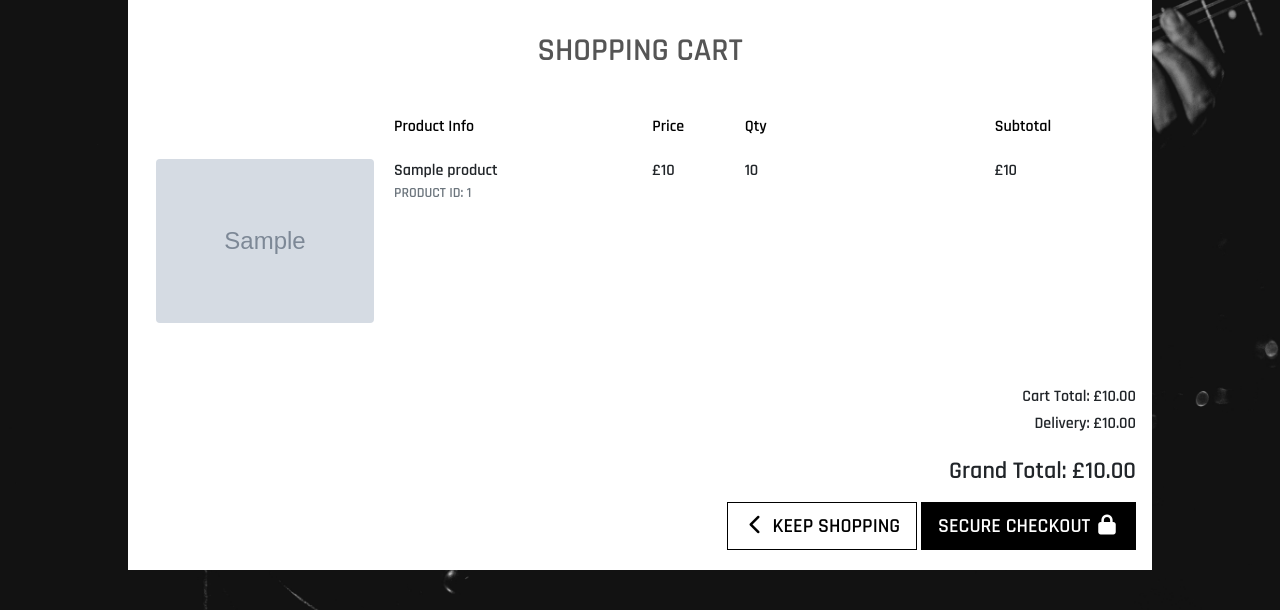
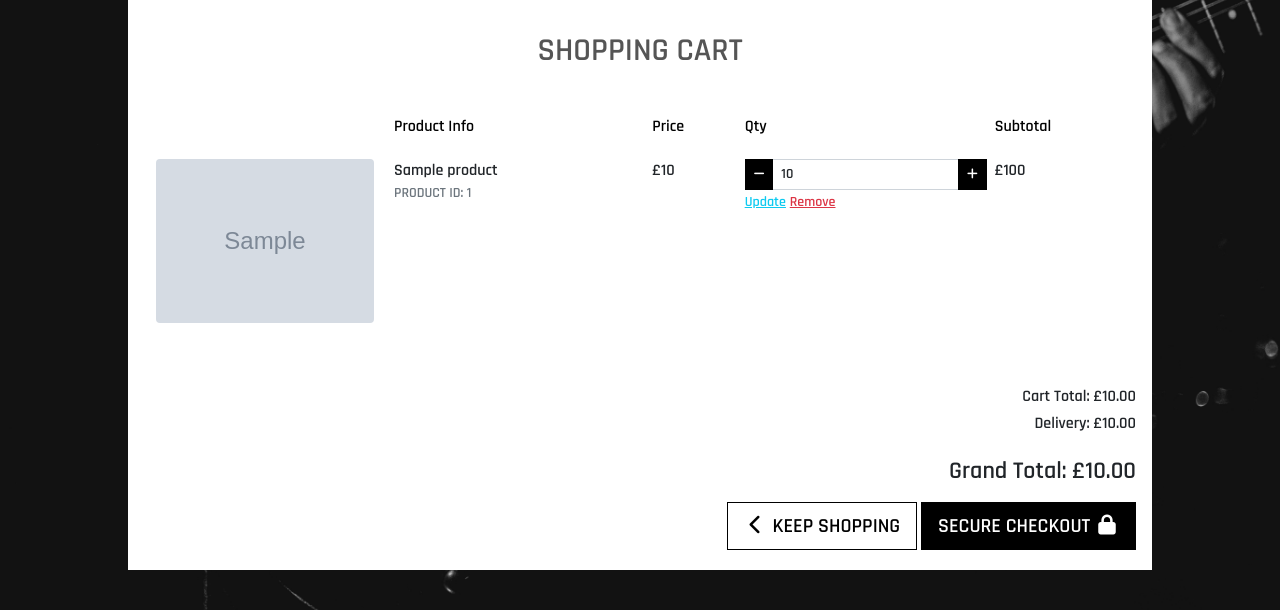
Before and after one commit to Code-Institute-Submissions/DPHamdev-mp4-sound-haven_ApResub, a Django app: template cart/templates/cart/cart.html in a window 1280 px wide. Shown: the part 165-775 px from the top of the page. Run offline with Django 3.2, Linux system fonts and the light colour scheme; the template is opened without the code that fills it: most values are stand-ins (such as "Sample title", 1, 10 or a date in 2020); grey boxes marked "Sample" are stand-in pictures; some libraries are stand-ins or nearby versions.

Commit message:
added update and remove functionality to the shopping cart page

```diff
--- a/cart/templates/cart/cart.html
+++ b/cart/templates/cart/cart.html
@@ -1,5 +1,6 @@
 {% extends "base.html" %}
 {% load static %}
+{% load cart_tools %}
 
 {% block page_header %}
     <div class="container header-container">
@@ -47,10 +48,38 @@
                                         <p class="my-0">£{{ item.product.price }}</p>
                                     </td>
                                     <td class="py-3 w-25">
-                                        <p class="my-0">{{ item.quantity }}</p>
+                                        <form class="form update-form" method="POST" action="{% url 'adjust_cart' item.item_id %}">
+                                            {% csrf_token %}
+                                            <div class="form-group">
+                                                <div class="input-group">
+                                                    <div class="input-group-prepend">
+                                                        <button class="decrement-qty btn btn-sm btn-black rounded-0"
+                                                            data-item_id="{{ item.item_id }}" id="decrement-qty_{{ item.item_id }}">
+                                                            <span>
+                                                                <i class="fas fa-minus fa-sm"></i>
+                                                            </span>
+                                                        </button>
+                                                    </div>
+                                                    <input class="form-control form-control-sm qty_input" type="number"
+                                                        name="quantity" value="{{ item.quantity }}" min="1" max="99"
+                                                        data-item_id="{{ item.item_id }}"
+                                                        id="id_qty_{{ item.item_id }}">
+                                                    <div class="input-group-append">
+                                                        <button class="increment-qty btn btn-sm btn-black rounded-0"
+                                                            data-item_id="{{ item.item_id }}" id="increment-qty_{{ item.item_id }}">
+                                                            <span>
+                                                                <i class="fas fa-plus fa-sm"></i>
+                                                            </span>
+                                                        </button>
+                                                    </div>
+                                                </div>
+                                            </div>
+                                        </form>
+                                        <a class="update-link text-info"><small>Update</small></a>
+                                        <a class="remove-item text-danger" id="remove_{{ item.item_id }}" data-product-size="{{ item.size }}"><small>Remove</small></a>
                                     </td>
                                     <td class="py-3">
-                                        <p class="my-0">£{{ item.product.price }}</p>
+                                        <p class="my-0">£{{ item.product.price | calc_subtotal:item.quantity }}</p>
                                     </td>
                                 </tr>
                             {% endfor %}
@@ -97,3 +126,30 @@
         </div>
     </div>
 {% endblock %}
+
+{% block postloadjs %}
+{{ block.super }}
+{% include 'products/includes/quantity_input_script.html' %}
+
+<script type="text/javascript">
+    // Update quantity on click
+    $('.update-link').click(function(e) {
+        var form = $(this).prev('.update-form');
+        form.submit();
+    })
+
+    // Remove item and reload on click
+    $('.remove-item').click(function(e) {
+        var csrfToken = "{{ csrf_token }}";
+        var itemId = $(this).attr('id').split('remove_')[1];
+        var size = $(this).data('product_size');
+        var url = `/cart/remove/${itemId}/`;
+        var data = {'csrfmiddlewaretoken': csrfToken, 'product_size': size};
+
+        $.post(url, data)
+         .done(function() {
+             location.reload();
+         });
+    })
+</script>
+{% endblock %}
--- /dev/null
+++ b/cart/templatetags/cart_tools.py
@@ -0,0 +1,8 @@
+from django import template
+
+
+register = template.Library()
+
+@register.filter(name='calc_subtotal')
+def calc_subtotal(price, quantity):
+    return price * quantity
--- a/cart/urls.py
+++ b/cart/urls.py
@@ -5,4 +5,6 @@ from . import views
 urlpatterns = [
     path('', views.view_cart, name='view_cart'),
     path('add/<item_id>/', views.add_to_cart, name='add_to_cart'),
+    path('adjust/<item_id>/', views.adjust_cart, name='adjust_cart'),
+    path('remove/<item_id>/', views.remove_from_cart, name='remove_from_cart'),
 ]
--- a/static/css/base.css
+++ b/static/css/base.css
@@ -119,7 +119,9 @@ a.category-badge > span.badge:hover {
     right: 10px;
 }
 
-.btt-link {
+.btt-link,
+.update-link,
+.remove-item {
     cursor: pointer;
 }
 
--- a/templates/base.html
+++ b/templates/base.html
@@ -24,7 +24,7 @@
 
     {% block corejs %}
         <script src="https://kit.fontawesome.com/4863a75fd6.js" crossorigin="anonymous"></script>
-        <script src="https://code.jquery.com/jquery-3.4.1.slim.min.js" integrity="sha384-J6qa4849blE2+poT4WnyKhv5vZF5SrPo0iEjwBvKU7imGFAV0wwj1yYfoRSJoZ+n" crossorigin="anonymous"></script>
+        <script src="https://code.jquery.com/jquery-3.6.0.min.js" integrity="sha256-/xUj+3OJU5yExlq6GSYGSHk7tPXikynS7ogEvDej/m4="crossorigin="anonymous"></script>
         <script src="https://cdn.jsdelivr.net/npm/bootstrap@5.1.3/dist/js/bootstrap.bundle.min.js" integrity="sha384-ka7Sk0Gln4gmtz2MlQnikT1wXgYsOg+OMhuP+IlRH9sENBO0LRn5q+8nbTov4+1p" crossorigin="anonymous"></script>
         <script src="https://stackpath.bootstrapcdn.com/bootstrap/4.4.1/js/bootstrap.min.js" integrity="sha384-wfSDF2E50Y2D1uUdj0O3uMBJnjuUD4Ih7YwaYd1iqfktj0Uod8GCExl3Og8ifwB6" crossorigin="anonymous"></script>
     {% endblock %}
```
Also changed, not shown: cart/views.py (+50 -1 lines), cart/templatetags/__init__.py (added).
